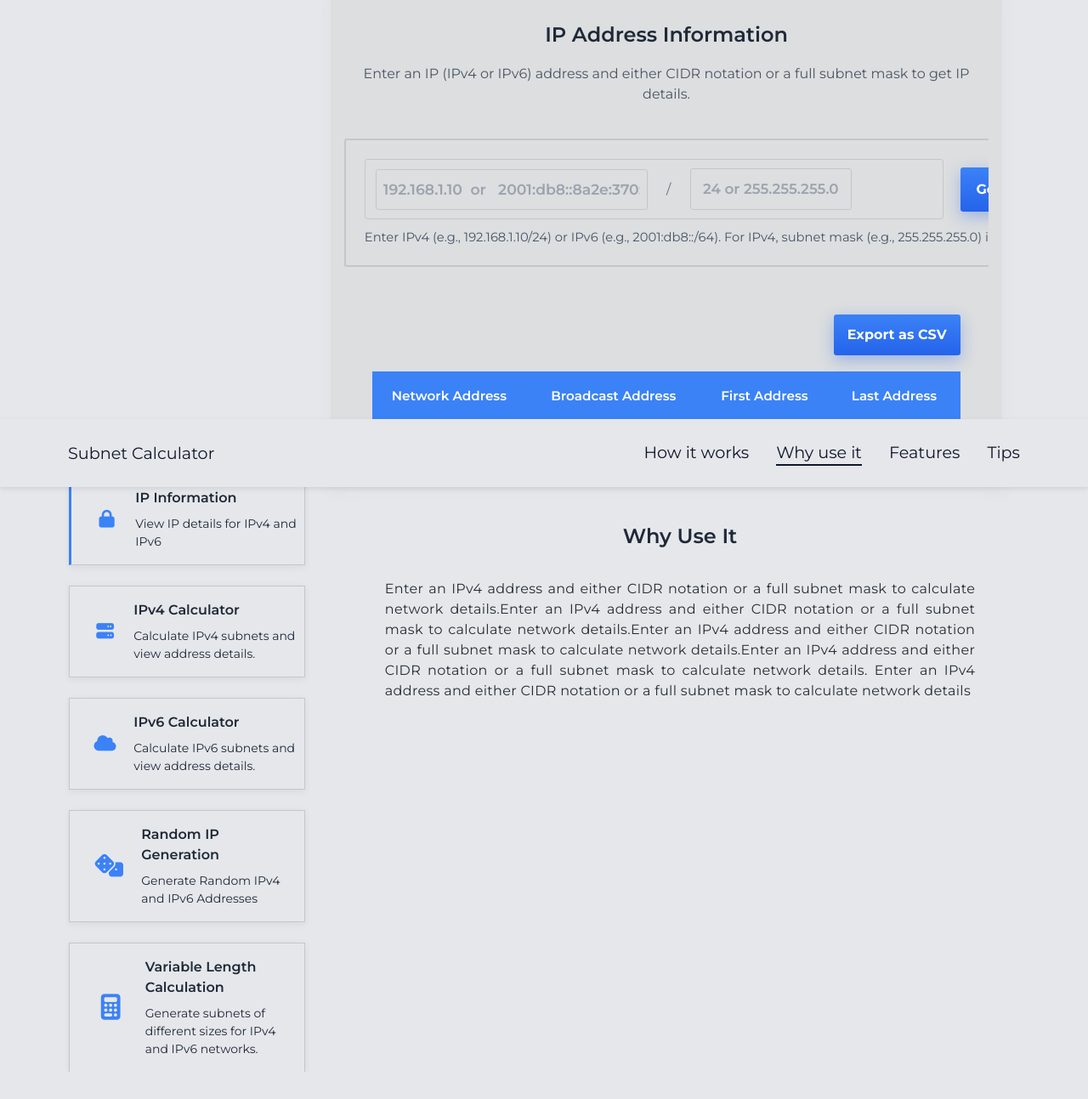
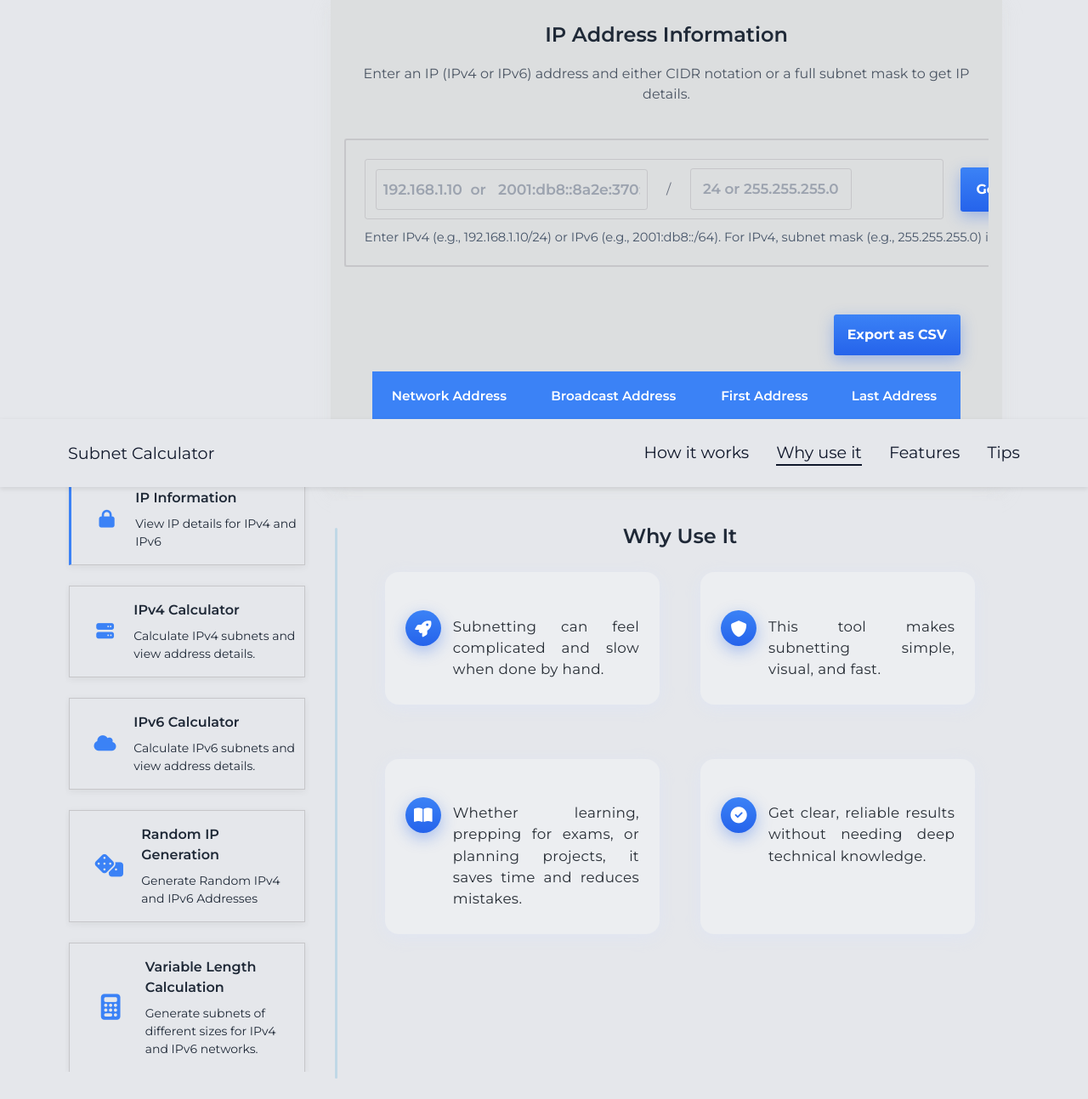
Before and after one commit to WilliesGit/Subnet-Calculator, a Flask app: page / in a window 1280 px wide, after a click on "Why use it". Shown: the part 121-1414 px from the top of the page at 85% size. Run offline with Flask 3, Linux system fonts and the light colour scheme; some libraries are stand-ins or nearby versions.

Commit message:
Tips and Why Use It section Index Page

```diff
--- a/static/styles.css
+++ b/static/styles.css
@@ -434,7 +434,7 @@ p {
   font-weight: 600;
   font-size: 1.2rem;
   box-shadow: 0 6px 18px rgba(37,99,235,.35);
-  user-select: none;;
+  user-select: none;
 }
 
 .text-content-features{
@@ -449,6 +449,123 @@ p {
   line-height: 1.5;
   letter-spacing: 0.02em;
   text-align: justify;
+}
+
+
+.why-use-it-icon{
+  margin-top: 1rem;
+  position: absolute;
+  width: 42px;
+  height: 42px;
+  background: linear-gradient(180deg, #3b82f6, #2563eb);
+  border-radius: 50%;
+  display: flex;
+  justify-content: center;
+  align-items: center;
+  color: white;
+  font-weight: 600;
+  font-size: 1.2rem;
+  box-shadow: 0 6px 18px rgba(37,99,235,.35);
+  user-select: none;
+}
+
+.text-content-why-use-it{
+  margin: 0.5rem 0 0.5rem 0;
+  display: grid;
+  grid-template-columns: repeat(2, 1fr);
+  gap: 2rem 3rem;
+}
+
+/* Individual reason block as a small grid with 2 columns */
+.why-point {
+  display: flex;
+  grid-template-columns: minmax(40px, auto) 1fr; /* Icon column auto-sized with min width, text fills remaining */
+  align-items: flex-start;
+  gap: 1.25rem;
+  margin-bottom: 2rem;
+  background: #eceef1;
+  border-radius: 1rem;
+  padding: 1.8rem 1.5rem;
+  box-shadow: 0 4px 20px rgb(218 228 255 / 0.4);
+  transition: transform 0.2s ease;
+}
+
+.why-point:hover {
+  transform: translateY(-6px);
+  box-shadow: 0 10px 30px rgb(37 99 235 / 0.45);
+}
+
+.text-content-why-use-it p{
+  margin: 1.4rem 0 0 3.5rem;;
+  font-weight: 300;
+  font-size: 1.05rem;
+  color: #272d35;
+  line-height: 1.5;
+  letter-spacing: 0.02em;
+  text-align: justify;
+}
+
+
+.text-content-why-use-it{
+  margin: 0.5rem 0 0.5rem 0;
+  display: grid;
+  grid-template-columns: repeat(2, 1fr);
+  gap: 2rem 3rem;
+}
+
+
+/*Tips section*/
+.tips-icon{
+  margin-top: 1rem;
+  position: absolute;
+  width: 42px;
+  height: 42px;
+  background: linear-gradient(180deg, #3b82f6, #2563eb);
+  border-radius: 50%;
+  display: flex;
+  justify-content: center;
+  align-items: center;
+  color: white;
+  font-weight: 600;
+  font-size: 1.2rem;
+  box-shadow: 0 6px 18px rgba(37,99,235,.35);
+  user-select: none;
+}
+
+.text-content-tips{
+  margin: 0.5rem 0 0.5rem 0;
+  display: grid;
+  grid-template-columns: repeat(auto-fit, minmax(250px, 1fr));
+  gap: 1.8rem;
+}
+
+/* Individual reason block as a small grid with 2 columns */
+.tip-point {
+  display: flex;
+  grid-template-columns: minmax(40px, auto) 1fr; /* Icon column auto-sized with min width, text fills remaining */
+  align-items: flex-start;
+  gap: 1.25rem;
+  margin-bottom: 2rem;
+  background: #eceef1;
+  border-radius: 1rem;
+  padding: 1.8rem 1.5rem;
+  box-shadow: 0 4px 20px rgb(218 228 255 / 0.4);
+  transition: transform 0.2s ease;
+}
+
+.tip-point:hover {
+  transform: translateY(-6px);
+  box-shadow: 0 10px 30px rgb(37 99 235 / 0.45);
+}
+
+.text-content-tips p{
+  margin: 1.4rem 0 0 3.5rem;;
+  font-weight: 300;
+  font-size: 1rem;
+  color: #272d35;
+  line-height: 1.5;
+  letter-spacing: 0.02em;
+  text-align: left;
 }
 
 
--- a/templates/index.html
+++ b/templates/index.html
@@ -211,13 +211,41 @@
           </div>
       </div>
 
+
+      <!-- Why Use It Section -->
       <div class="placeholder-content-other" id="why-use-it">
         <div class = "placeholder-content-title">
-        <h2>Why Use It</h2>
-        <p>Enter an IPv4 address and either CIDR notation or a full subnet mask to calculate network details.Enter an IPv4 address and either CIDR notation or a full subnet mask to calculate network details.Enter an IPv4 address and either CIDR notation or a full subnet mask to calculate network details.Enter an IPv4 address and either CIDR notation or a full subnet mask to calculate network details. Enter an IPv4 address and either CIDR notation or a full subnet mask to calculate network details</p>
+            <h2>Why Use It</h2>
+            <div class="text-content-why-use-it">
+                <div class="vertical-line"></div>
+
+                <div class="why-point">
+                    <span class="why-use-it-icon"><i class="fa-solid fa-rocket"></i></span>
+                    <p>Subnetting can feel complicated and slow when done by hand. </p>
+                </div>
+
+                <div class="why-point">
+                    <span class="why-use-it-icon"><i class="fa-solid fa-shield"></i></span>
+                    <p>This tool makes subnetting simple, visual, and fast.</p>
+                </div>
+
+                <div class="why-point">
+                    <span class="why-use-it-icon"><i class="fa-solid fa-book-open"></i></span>
+                    <p>Whether learning, prepping for exams, or planning projects, it saves time and reduces mistakes.</p>
+                </div>
+
+                <div class="why-point">
+                    <span class="why-use-it-icon"><i class="fa-solid fa-check-circle"></i></span>
+                    <p>Get clear, reliable results without needing deep technical knowledge. </p>
+                </div>
+            </div>
         </div>
+
       </div>
 
+
+
+      <!--Features Section-->
       <div class="placeholder-content-other" id="features">
         <div class = "placeholder-content-title">
           <h2>Features</h2>
@@ -255,12 +283,48 @@
         </div>
       </div>
 
-       <div class="placeholder-content-other" id="tips">
-        <div class = "placeholder-content-title">
+      <!--Tips Section-->
+     <div class="placeholder-content-other" id="tips">
+       <div class = "placeholder-content-title">
         <h2>Tips</h2>
-        <p>Enter an IPv4 address and either CIDR notation or a full subnet mask to calculate network details.Enter an IPv4 address and either CIDR notation or a full subnet mask to calculate network details.Enter an IPv4 address and either CIDR notation or a full subnet mask to calculate network details.Enter an IPv4 address and either CIDR notation or a full subnet mask to calculate network details. Enter an IPv4 address and either CIDR notation or a full subnet mask to calculate network details</p>
-        </div>
+        <div class="text-content-tips">
+                <div class="vertical-line"></div>
+
+                <div class="tip-point">
+                    <span class="tips-icon"><i class="fa-solid fa-info-circle"></i></span>
+                    <p>
+                    If you are unsure about CIDR notation, start with common values like /24 for IPv4 or /64 for IPv6. </p>
+                </div>
+
+                <div class="why-point">
+                    <span class="tips-icon"><i class="fa-solid fa-list-ol"></i></span>
+                    <p>For multiple subnet sizes, just type host counts separated by commas (e.g. 200,100,50).</p>
+                </div>
+
+                <div class="why-point">
+                    <span class="tips-icon"><i class="fa-solid fa-network-wired"></i></span>
+                    <p>IPv6 does not use broadcast addresses, so that field will show as “N/A.”</p>
+                </div>
+
+                <div class="why-point">
+                    <span class="tips-icon"><i class="fa-solid fa-file-export"></i></span>
+                    <p>Use the export option if you want to save or share your subnet tables. </p>
+                </div>
+
+                <div class="why-point">
+                    <span class="tips-icon"><i class="fa-solid fa-random"></i></span>
+                    <p>Use the random IP generator for quick test addresses. </p>
+                </div>
+
+                 <div class="why-point">
+                    <span class="tips-icon"><i class="fa-solid fa-cogs"></i></span>
+                    <p>Configure your network settings consistently for best results. </p>
+                </div>
+
+            </div>
+
       </div>
+    </div>
 
 
     </main>
```
